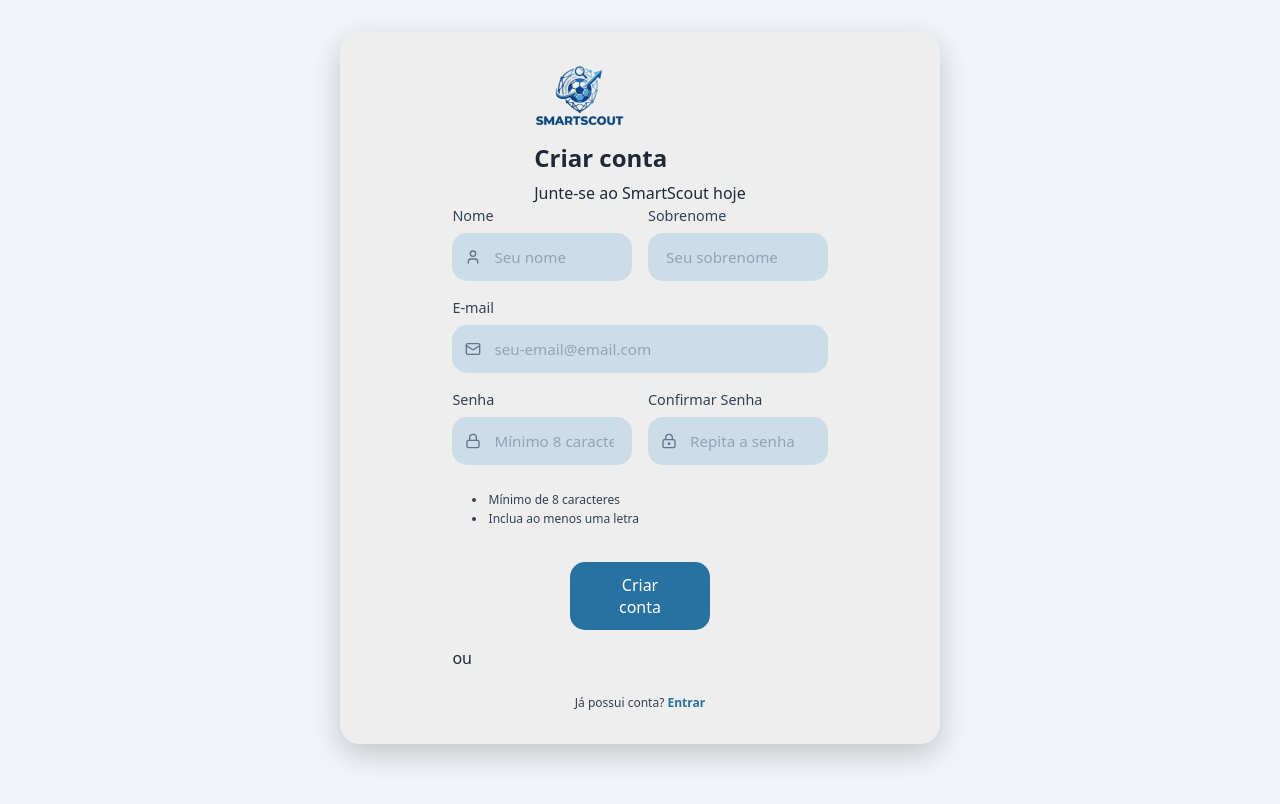
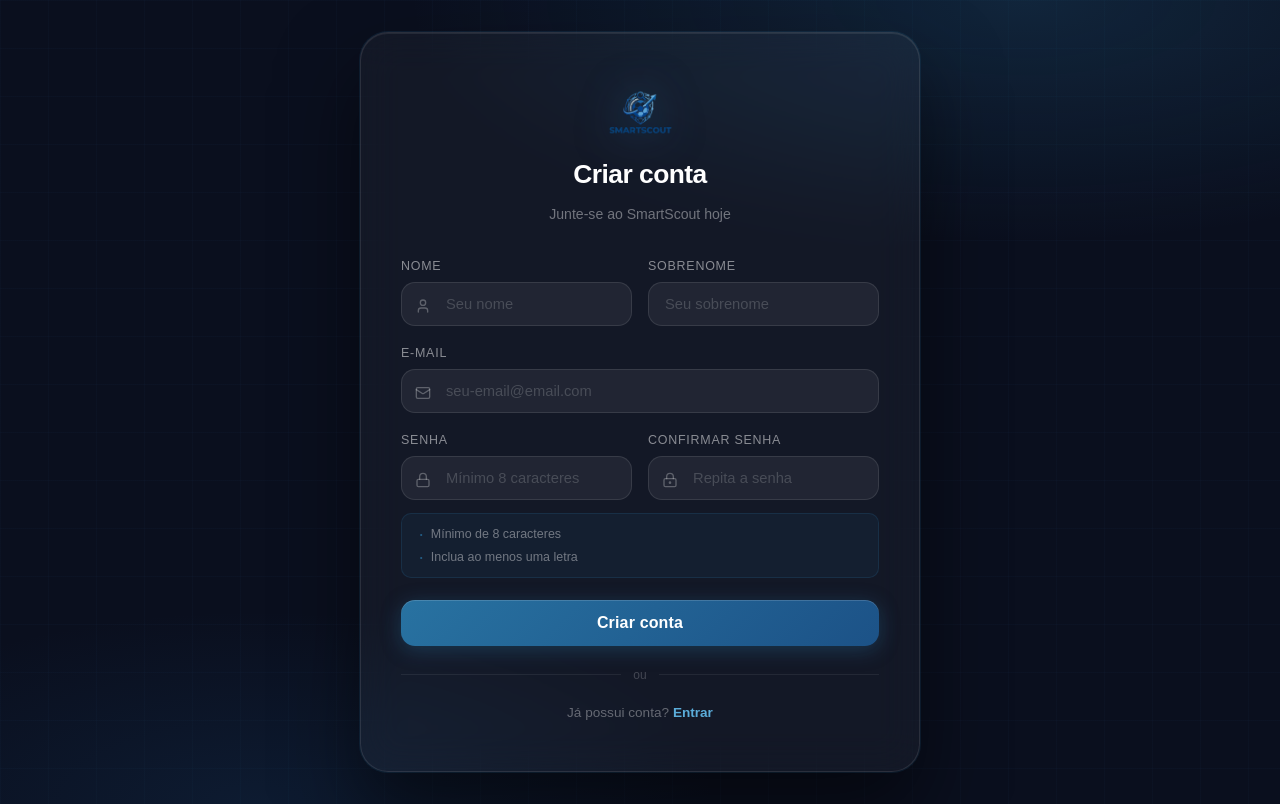
Before and after one commit to pedrofacine/PI_V_ES_TIME-15, a React (Vite) app in the folder frontend/: page /signup in a window 1280 px wide. Built offline with nearby package versions, Linux system fonts and the light colour scheme.

Commit message:
fix: signup css (sem tema correto)

```diff
--- a/frontend/src/pages/SignUp/SignUp.css
+++ b/frontend/src/pages/SignUp/SignUp.css
@@ -1,49 +1,103 @@
 .signup-page {
   width: 100%;
   min-height: 100vh;
-
   display: flex;
+  align-items: center;
   justify-content: center;
-  align-items: flex-start;
-
   padding: 2rem 1rem;
   box-sizing: border-box;
-
   overflow-y: auto;
   overflow-x: hidden;
+  background: #0a0f1e;
+  position: relative;
+}
+
+.signup-page::before {
+  content: '';
+  position: absolute;
+  inset: 0;
+  background:
+    radial-gradient(ellipse 80% 50% at 80% 0%, rgba(40, 114, 161, 0.22) 0%, transparent 60%),
+    radial-gradient(ellipse 60% 40% at 20% 100%, rgba(28, 82, 135, 0.18) 0%, transparent 60%);
+  pointer-events: none;
+}
+
+.signup-page::after {
+  content: '';
+  position: absolute;
+  inset: 0;
+  background-image:
+    linear-gradient(rgba(40, 114, 161, 0.04) 1px, transparent 1px),
+    linear-gradient(90deg, rgba(40, 114, 161, 0.04) 1px, transparent 1px);
+  background-size: 48px 48px;
+  pointer-events: none;
 }
 
 .signup-card {
+  position: relative;
+  z-index: 1;
   width: 100%;
-  max-width: 600px;
+  max-width: 560px;
+  background: rgba(255, 255, 255, 0.04);
+  border: 1px solid rgba(255, 255, 255, 0.1);
+  border-radius: 28px;
+  padding: 3rem 2.5rem;
+  backdrop-filter: blur(20px);
+  -webkit-backdrop-filter: blur(20px);
+  box-shadow:
+    0 0 0 1px rgba(40, 114, 161, 0.15),
+    0 40px 80px rgba(0, 0, 0, 0.5),
+    inset 0 1px 0 rgba(255, 255, 255, 0.08);
+  animation: cardEntrance 0.5s cubic-bezier(0.16, 1, 0.3, 1) forwards;
+}
 
-  background: #eeeeee;
-  border-radius: 20px;
+@keyframes cardEntrance {
+  from {
+    opacity: 0;
+    transform: translateY(20px) scale(0.98);
+  }
+  to {
+    opacity: 1;
+    transform: translateY(0) scale(1);
+  }
+}
 
-  padding: 2rem;
-
+.signup-header {
   display: flex;
   flex-direction: column;
   align-items: center;
-
-  box-shadow: 0 10px 30px rgba(0,0,0,0.2);
+  margin-bottom: 2rem;
+  gap: 0.6rem;
 }
 
 .signup-logo {
-  width: 90px;
-  margin-bottom: 0.3rem;
+  width: 64px;
+  height: 64px;
+  object-fit: contain;
+  filter: drop-shadow(0 0 20px rgba(40, 114, 161, 0.5));
 }
 
 .signup-title {
-  margin-bottom: 0.3rem;
-  color: #1f2937;
+  font-family: 'Outfit', sans-serif;
+  font-size: 1.65rem;
+  font-weight: 700;
+  color: #ffffff;
+  letter-spacing: -0.02em;
+  margin: 0;
+}
+
+.signup-subtitle {
+  font-family: 'DM Sans', sans-serif;
+  font-size: 0.88rem;
+  color: rgba(255, 255, 255, 0.4);
+  margin: 0;
 }
 
 .signup-form {
-  width: 70%;
+  width: 100%;
   display: flex;
   flex-direction: column;
-  gap: 1rem;
+  gap: 1.1rem;
 }
 
 .signup-row {
@@ -53,52 +107,182 @@
 
 .signup-row .input-group {
   flex: 1;
+  min-width: 0;
+}
+
+.signup-page .input-label {
+  font-family: 'DM Sans', sans-serif;
+  font-size: 0.78rem;
+  font-weight: 500;
+  color: rgba(255, 255, 255, 0.5);
+  letter-spacing: 0.06em;
+  text-transform: uppercase;
+}
+
+.signup-page .input-wrapper {
+  position: relative;
+}
+
+.signup-page .input-base {
+  width: 100%;
+  padding: 0.82rem 1rem 0.82rem 2.75rem;
+  background: rgba(255, 255, 255, 0.06);
+  border: 1px solid rgba(255, 255, 255, 0.1);
+  border-radius: 14px;
+  color: #ffffff;
+  font-family: 'DM Sans', sans-serif;
+  font-size: 0.92rem;
+  outline: none;
+  transition: all 0.2s ease;
+}
+
+.signup-page .input-base.no-icon {
+  padding-left: 1rem;
+}
+
+.signup-page .input-base::placeholder {
+  color: rgba(255, 255, 255, 0.18);
+}
+
+.signup-page .input-base:focus {
+  background: rgba(40, 114, 161, 0.1);
+  border-color: rgba(40, 114, 161, 0.6);
+  box-shadow: 0 0 0 3px rgba(40, 114, 161, 0.12);
+}
+
+.signup-page .input-icon {
+  position: absolute;
+  left: 0.9rem;
+  top: 50%;
+  transform: translateY(-50%);
+  color: rgba(255, 255, 255, 0.28);
+  width: 1rem;
+  height: 1rem;
+  pointer-events: none;
 }
 
 .password-requirements {
-  font-size: 0.75rem;
-  color: #334155;
-  margin-top: 0.5rem;
-  margin-bottom: 0.5rem;
+  background: rgba(40, 114, 161, 0.08);
+  border: 1px solid rgba(40, 114, 161, 0.2);
+  border-radius: 10px;
+  padding: 0.65rem 1rem;
+  margin-top: -0.3rem;
 }
 
 .password-requirements ul {
+  list-style: none;
+  padding: 0;
   margin: 0;
-  padding-left: 1.2rem;
-  list-style-position: inside;
+  display: flex;
+  flex-direction: column;
+  gap: 0.25rem;
 }
 
 .password-requirements li {
+  font-family: 'DM Sans', sans-serif;
+  font-size: 0.78rem;
+  color: rgba(255, 255, 255, 0.4);
+  display: flex;
+  align-items: center;
+  gap: 0.4rem;
+}
+
+.password-requirements li::before {
+  content: '·';
+  color: rgba(40, 114, 161, 0.7);
+  font-size: 1.2rem;
+  line-height: 1;
+}
+
+.signup-button {
+  width: 100% !important;
+  margin-top: 0.25rem !important;
+  padding: 0.9rem 2rem !important;
+  border-radius: 14px !important;
+  background: linear-gradient(135deg, #2872A1 0%, #1C5287 100%) !important;
+  color: #ffffff !important;
+  font-family: 'Outfit', sans-serif !important;
+  font-size: 1rem !important;
+  font-weight: 600 !important;
+  letter-spacing: 0.01em !important;
+  border: none !important;
+  box-shadow:
+    0 4px 20px rgba(40, 114, 161, 0.35),
+    inset 0 1px 0 rgba(255, 255, 255, 0.15) !important;
+  transition: all 0.2s ease !important;
+  cursor: pointer !important;
+}
+
+.signup-button:hover:not(:disabled) {
+  transform: translateY(-1px) !important;
+  box-shadow:
+    0 6px 28px rgba(40, 114, 161, 0.45),
+    inset 0 1px 0 rgba(255, 255, 255, 0.15) !important;
+}
+
+.signup-button:active:not(:disabled) {
+  transform: translateY(0) scale(0.99) !important;
+}
+
+.have-account {
+  font-family: 'DM Sans', sans-serif;
+  font-size: 0.85rem;
+  text-align: center;
+  color: rgba(255, 255, 255, 0.35);
+  margin: 0;
+}
+
+.login-link {
+  color: #5BADDA;
+  text-decoration: none;
+  font-weight: 600;
+  transition: color 0.2s ease;
+}
+
+.login-link:hover {
+  color: #7ec4e8;
+  text-decoration: none;
+}
+
+.signup-error {
+  display: flex;
+  align-items: center;
+  justify-content: center;
+  gap: 0.4rem;
+  padding: 0.7rem 1rem;
+  background: rgba(255, 84, 73, 0.1);
+  border: 1px solid rgba(255, 84, 73, 0.25);
+  border-radius: 10px;
+  color: #ff7b73;
+  font-family: 'DM Sans', sans-serif;
+  font-size: 0.85rem;
+  text-align: center;
+  animation: errorShake 0.3s ease;
+}
+
+@keyframes errorShake {
+  0%, 100% { transform: translateX(0); }
+  25% { transform: translateX(-6px); }
+  75% { transform: translateX(6px); }
+}
+
+.signup-divider {
+  display: flex;
+  align-items: center;
+  gap: 0.75rem;
   margin: 0.1rem 0;
 }
 
-.signup-error {
-  color: #FF5449;
-  font-size: 0.85rem;
-  text-align: center;
-  margin-top: -0.3rem;
+.signup-divider::before,
+.signup-divider::after {
+  content: '';
+  flex: 1;
+  height: 1px;
+  background: rgba(255, 255, 255, 0.07);
 }
 
-.signup-button {
-  margin-top: 0.5rem;
-  width: 140px;
-  align-self: center;
+.signup-divider span {
+  font-family: 'DM Sans', sans-serif;
+  font-size: 0.75rem;
+  color: rgba(255, 255, 255, 0.2);
 }
-
-.have-account {
-  font-size: 0.75rem;
-  text-align: center;
-  margin-top: 0.5rem;
-  color: #334155;
-}
-
-.login-link {
-  color: var(--color-brand-light, #2872A1);
-  text-decoration: none;
-  font-weight: 600;
-}
-
-.login-link:hover {
-  color: var(--color-brand-dark, #1C5287);
-  text-decoration: underline;
-}
```
